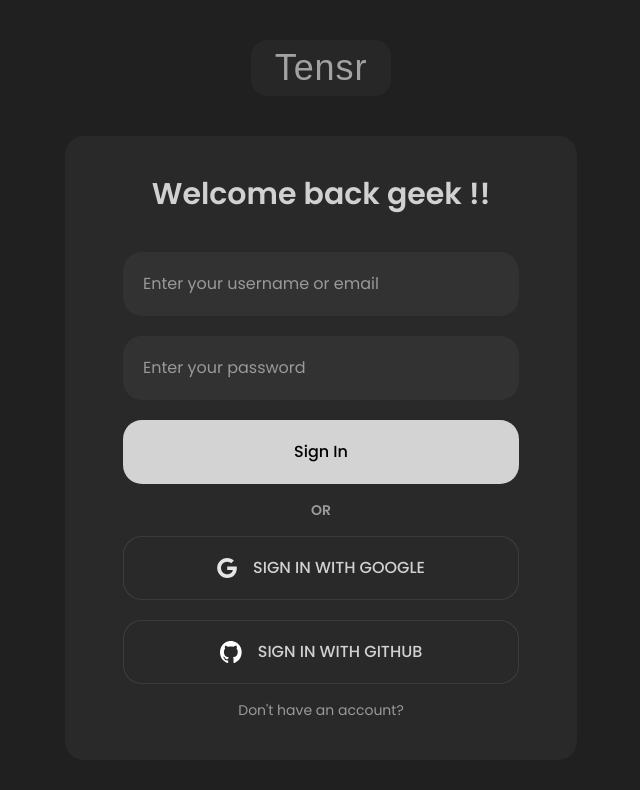
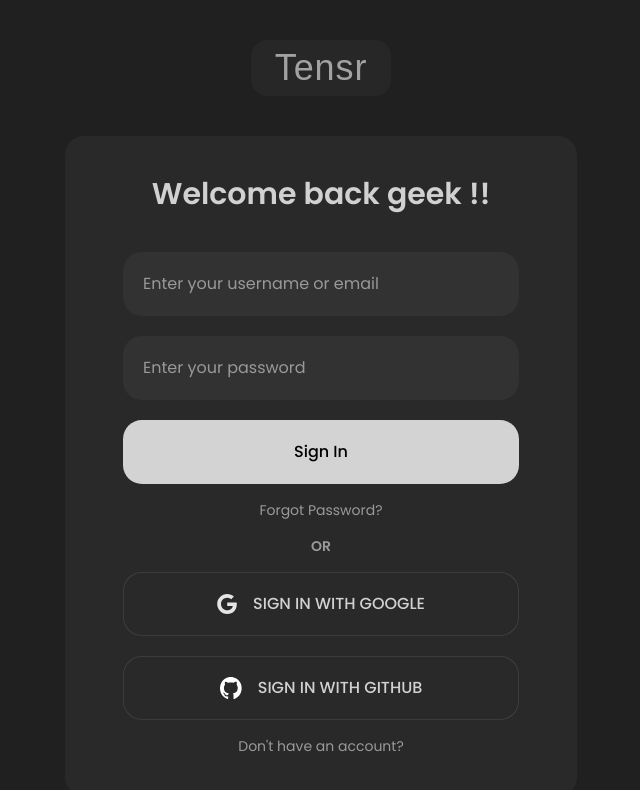
Before and after one commit to aashinak/Tensr, a Next.js app in the folder client/: page /signin in a window 1280 px wide. Shown: the top 790 px of the page, without its empty margins (319-959 px from the left). Built offline with nearby package versions, Linux system fonts and the light colour scheme; a web font is replaced by a local one.

Commit message:
feat: update SigninPage to include Forgot Password link and adjust SigninForm layout

```diff
--- a/client/src/modules/auth/signin/SigninForm.tsx
+++ /dev/null
@@ -1,15 +0,0 @@
-import Container from "@/shared/components/Container";
-import Typography from "@/shared/components/Typography";
-import React from "react";
-
-function SigninForm() {
-  return (
-    <Container className="lg:w-2/5 sm:w-3/4 w-full">
-      <Typography variant="heading" className="text-center text-[#d1d1d1]">
-        Welcome back geek !!
-      </Typography>
-    </Container>
-  );
-}
-
-export default SigninForm;
--- a/client/src/modules/auth/signin/pages/SigninPage.tsx
+++ b/client/src/modules/auth/signin/pages/SigninPage.tsx
@@ -15,9 +15,15 @@
         Welcome back geek !!
       </Typography>
       {/* Signin Form */}
-      <div className="w-11/12 flex justify-center mx-auto mt-10 ">
-        <SigninForm/>
+      <div className="w-11/12 flex flex-col justify-center mx-auto mt-10 ">
+        <SigninForm />
+        <Link href={"/signup"}>
+          <Typography className="text-xs text-center md:text-sm text-[#9a9a9a] mt-4">
+            Forgot Password?
+          </Typography>
+        </Link>
       </div>
+
       {/* Seperator */}
 
       <Typography className="text-center text-sm font-semibold text-[#9a9a9a] mt-4">
--- a/client/src/modules/auth/signin/validators.ts
+++ b/client/src/modules/auth/signin/validators.ts
@@ -7,7 +7,8 @@
   identifier: z
     .string()
     .trim()
-    .min(3, "Identifier must be at least 3 characters")
+    .toLowerCase()
+    .min(3, "Must be at least 3 characters")
     .refine((val) => usernameRegex.test(val) || emailRegex.test(val), {
       message: "Enter a valid username or email",
     }),
```
